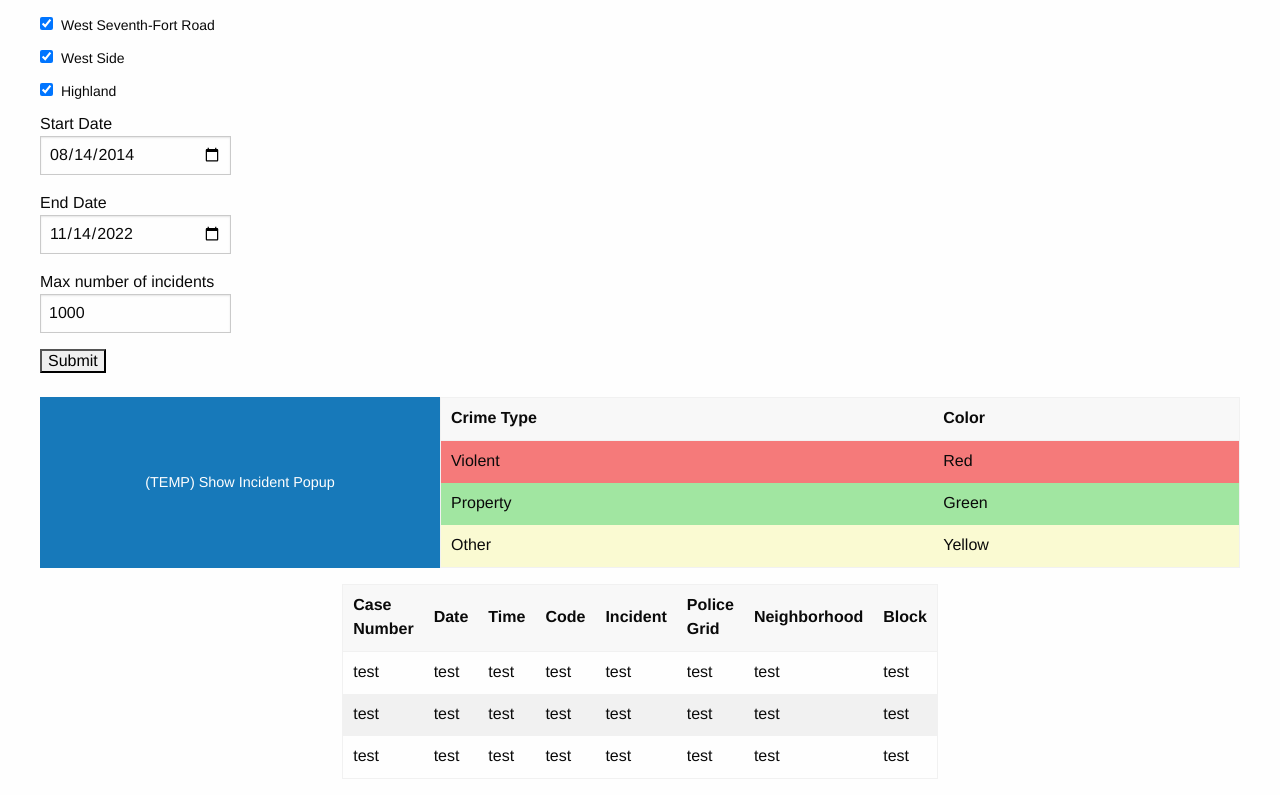
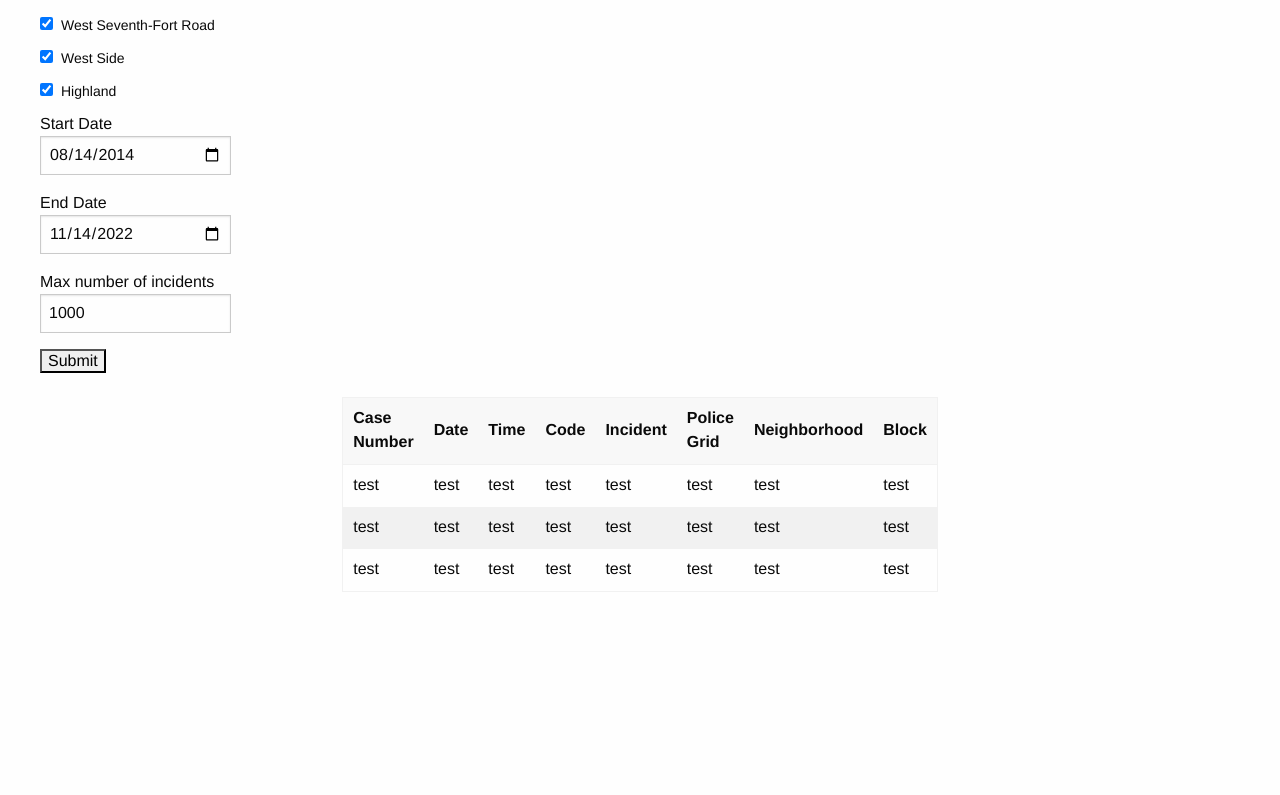
Before and after one commit to coveymitchell/Project-4-SinglePageApplication, a Vue app: page / in a window 1280 px wide. Shown: the part 1369-2164 px from the top of the page. After the commit the page ends 1977 px from the top, so only its background shows below. Built offline with nearby package versions, Linux system fonts and the light colour scheme.

Commit message:
use prop for MapLegend component

```diff
--- a/src/App.vue
+++ b/src/App.vue
@@ -51,6 +51,11 @@ export default {
                     { location: [44.949203, -93.093739], marker: null }
                 ]
             },
+            legendEntries: [
+                { color: "red", meaning: "Violent" },
+                { color: "green", meaning: "Property" },
+                { color: "yellow", meaning: "Other" }
+            ],
             search: "",
             showIncidentPopup: false,
             //Submission form info
@@ -208,7 +213,7 @@ export default {
         <div class="grid-container">
             <div class="grid-y grid-padding-y">
                 <div id="leafletmap" class="cell"></div>
-                <MapLegend/>
+                <MapLegend :legendEntries="this.legendEntries"/>
                 <SearchBar
                     class="cell"
                     v-model:search="search"
@@ -292,37 +297,6 @@ export default {
                     <br>
                     <br>
                 </form>
-            </div>
-        </div>
-        <!--Incident pop up and color key-->
-        <div class="grid-container">
-            <div class="grid-x grid-padding-x">
-                <button
-                    class="button cell small-4"
-                    @click="this.showIncidentPopup = true"
-                >(TEMP) Show Incident Popup</button>
-                <table class="cell small-8">
-                    <thead>
-                        <tr>
-                            <th> Crime Type</th>
-                            <th> Color </th>
-                        </tr>
-                    </thead>
-                    <tbody>
-                        <tr id="violent">
-                            <td> Violent</td>
-                            <td> Red </td>
-                        </tr>
-                        <tr id="property">
-                            <td> Property</td>
-                            <td> Green</td>
-                        </tr>
-                        <tr id="other">
-                            <td>Other</td>
-                            <td> Yellow</td>
-                        </tr>
-                    </tbody>
-                </table>
             </div>
         </div>
 
--- a/src/components/MapLegend.vue
+++ b/src/components/MapLegend.vue
@@ -1,14 +1,6 @@
 <script>
 export default {
-    data() {
-        return {
-            legendEntries: [
-                { color: "red", meaning: "Violent" },
-                { color: "green", meaning: "Property" },
-                { color: "yellow", meaning: "Other" }
-            ]
-        }
-    }
+    props: ['legendEntries']
 }
 </script>
 
```
